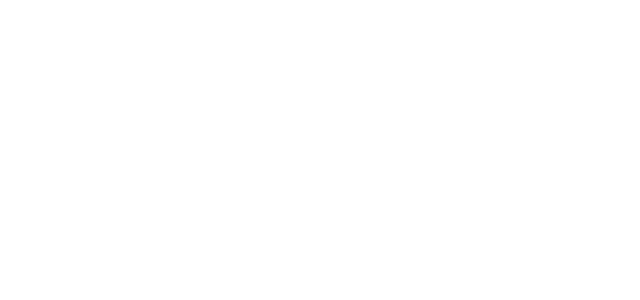
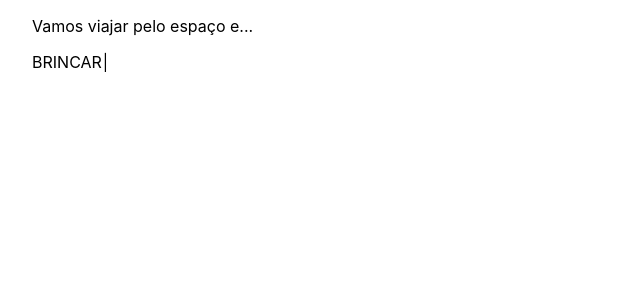
Before and after one commit to PauloHenriqueOliveiradeAlmeida/monstronautas, a Next.js app: page / in a window 1280 px wide. Shown: the top 300 px of the page, without its empty margins (0-640 px from the left). Built offline with nearby package versions, Linux system fonts and the light colour scheme.

Commit message:
[2022-04-09] (12:39) União da tela de Login com a tela de Boas-Vindas - Paulo Henrique

```diff
--- a/package.json
+++ b/package.json
@@ -11,7 +11,8 @@
   "dependencies": {
     "next": "12.1.0",
     "react": "17.0.2",
-    "react-dom": "17.0.2"
+    "react-dom": "17.0.2",
+    "typewriter-effect": "^2.18.2"
   },
   "devDependencies": {
     "eslint": "8.11.0",
--- /dev/null
+++ b/pages/components/welcome.jsx
@@ -0,0 +1,16 @@
+import Typewriter from "typewriter-effect";
+function Welcome() {
+    return (
+        <main>
+            <p>Vamos viajar pelo espaço e...</p>
+            <Typewriter options={{
+                strings: [
+                    "APRENDER", "BRINCAR", "ESTUDAR", "DIVERTIR"
+                ],
+                autoStart: true,
+                loop: true
+            }}/>
+        </main>
+    );
+}
+export default Welcome;
--- a/pages/index.js
+++ b/pages/index.js
@@ -1,11 +1,9 @@
-import Head from 'next/head'
-import Image from 'next/image'
 import styles from '../styles/Home.module.css'
-
+import Welcome from './components/welcome'
 export default function Home() {
   return (
     <div className={styles.container}>
-
+      <Welcome/>
     </div>
   )
 }
```
Also changed, not shown: pages/components/welcome.css (added), 1 other file (tests, documents, lock files or other folders).
